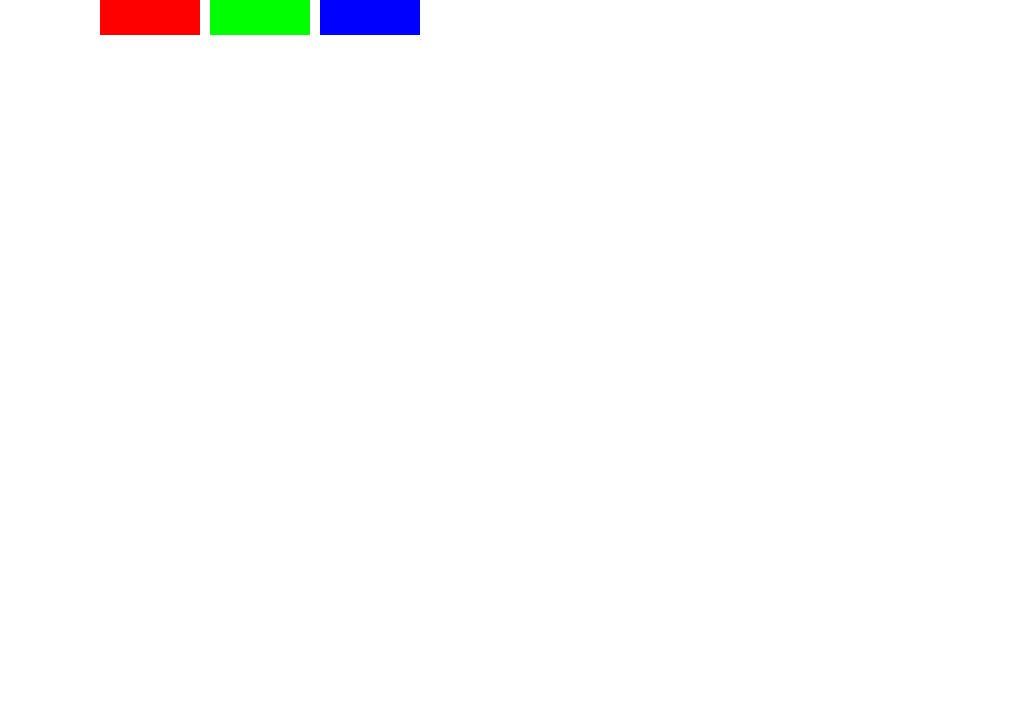
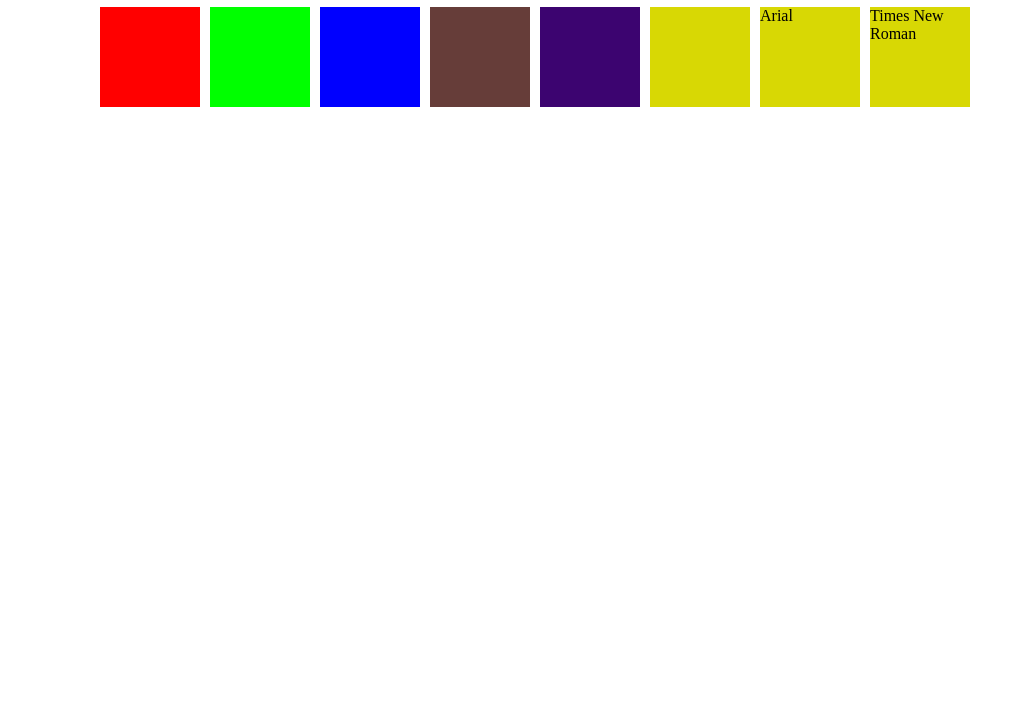
Before and after one commit to Plasnid/2601_events, a plain HTML site: page index.html in a window 1280 px wide. Shown: the part 73-800 px from the top of the page, without its empty margins (0-1025 px from the left). Drawn offline with Linux system fonts and the light colour scheme.

Commit message:
added extra colours and a couple of fonts

```diff
--- a/index.html
+++ b/index.html
@@ -7,10 +7,16 @@
     <link rel="stylesheet" href="style.css">
 </head>
 <body>
+    <h1>The Title</h1>
     <section id="controls">
         <div data-colour="#ff0000"></div>
         <div data-colour="#00ff00"></div>
         <div data-colour="#0000ff"></div>
+        <div data-colour="#663d39"></div>
+        <div data-colour="#3c0470"></div>
+        <div data-colour="#d8d804"></div>
+        <div data-font="Arial">Arial</div>
+        <div data-font="Times New Roman">Times New Roman</div>
     </section>
 
     <script src="script.js"></script>
--- a/script.js
+++ b/script.js
@@ -7,10 +7,16 @@ function changeBackground(col){
     let body = document.querySelector("body");
     body.style.backgroundColor = col;
 }
+function fontClick(e){
+    console.log(e.target.dataset.font);
+    let myTitle = document.querySelector("h1");
+    myTitle.style.fontFamily = e.target.dataset.font;
+}
 
 function btnClick(e){
     console.log("the button was clicked");
     console.log(e.target);
+    console.log(e);
     changeBackground(e.target.dataset.colour);
 }
 
@@ -31,7 +37,17 @@ function setupButtonClicks(){
     let btn1 = document.querySelector("#controls>div:nth-child(1)");
     let btn2 = document.querySelector("#controls>div:nth-child(2)");
     let btn3 = document.querySelector("#controls>div:nth-child(3)");
-    let buttons = [btn1, btn2, btn3]
+    let btn4 = document.querySelector("#controls>div:nth-child(4)");
+    let btn5 = document.querySelector("#controls>div:nth-child(5)");
+    let btn6 = document.querySelector("#controls>div:nth-child(6)");
+
+    let font1 = document.querySelector("#controls>div:nth-child(7)");
+    let font2 = document.querySelector("#controls>div:nth-child(8)");
+    let buttons = [btn1, btn2, btn3,btn4,btn5,btn6];
+    let fonties = [font1, font2];
+    for(let i=0;i<fonties.length;i++){
+        fonties[i].addEventListener("click", fontClick);
+    }
     for(let i=0;i<buttons.length;i++){
         buttons[i].addEventListener("click", btnClick);
         buttons[i].addEventListener("mouseenter",enterAction);
@@ -45,5 +61,5 @@ function loadingTime(e){
     initPage();
 }
 
-//listen for the page load
+// *listen for the page load
 document.addEventListener("DOMContentLoaded", loadingTime);
--- a/style.css
+++ b/style.css
@@ -2,8 +2,6 @@
     width: 100px;
     height: 100px;
     position: absolute;
-    top;
-
 }
 #controls>div:nth-child(1){
     background: #ff0000;
@@ -17,3 +15,28 @@
     background: #0000ff;
     left: 320px;
 }
+#controls>div:nth-child(4){
+    background: #663d39;
+    color: white;
+    left: 430px;
+}
+#controls>div:nth-child(5){
+    background: #3c0470;
+    color: white;
+    left: 540px;
+}
+#controls>div:nth-child(6){
+    background: #d8d804;
+    color: rgb(0, 0, 0);
+    left: 650px;
+}
+#controls>div:nth-child(7){
+    background: #d8d804;
+    color: black;
+    left: 760px;
+}
+#controls>div:nth-child(8){
+    background: #d8d804;
+    color: black;
+    left: 870px;
+}
```
